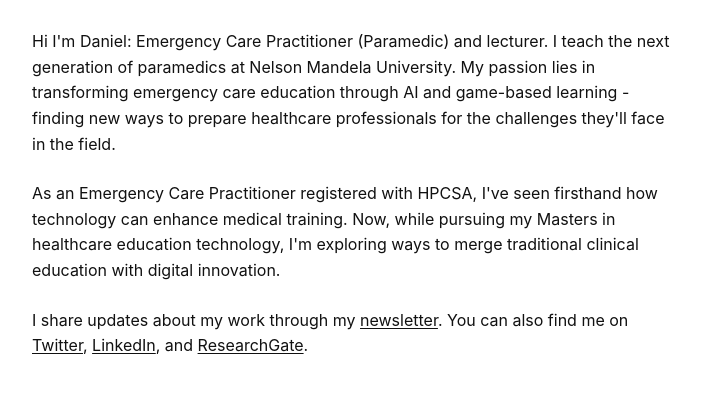
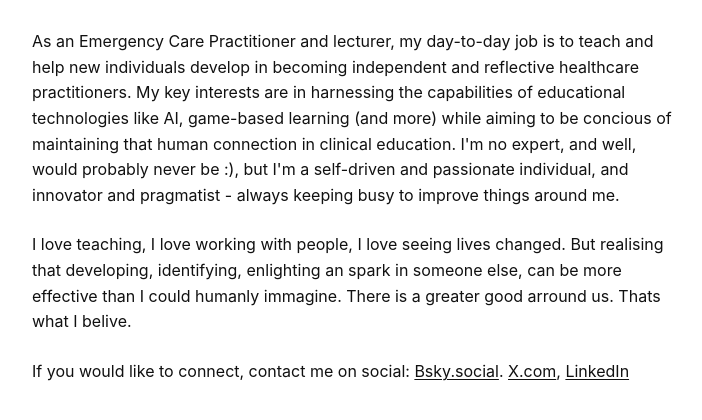
Before and after one commit to brinkdaniel/brinkdaniel.github.io, a plain HTML site: page index.html in a window 1280 px wide. Shown: the part 94-514 px from the top of the page, without its empty margins (283-985 px from the left). Drawn offline with Linux system fonts and the light colour scheme.

Commit message:
Update index.html

```diff
--- a/index.html
+++ b/index.html
@@ -36,10 +36,10 @@
 <body>
     <h1>Daniel Brink</h1>
 
-    <p>Hi I'm Daniel: Emergency Care Practitioner (Paramedic) and lecturer. I teach the next generation of paramedics at Nelson Mandela University. My passion lies in transforming emergency care education through AI and game-based learning - finding new ways to prepare healthcare professionals for the challenges they'll face in the field.</p>
+    <p>As an Emergency Care Practitioner and lecturer, my day-to-day job is to teach and help new individuals develop in becoming independent and reflective healthcare practitioners. My key interests are in harnessing the capabilities of educational technologies like AI, game-based learning (and more) while aiming to be concious of maintaining that human connection in clinical education. I'm no expert, and well, would probably never be :), but I'm a self-driven and passionate individual, and innovator and pragmatist - always keeping busy to improve things around me.</p>
 
-    <p>As an Emergency Care Practitioner registered with HPCSA, I've seen firsthand how technology can enhance medical training. Now, while pursuing my Masters in healthcare education technology, I'm exploring ways to merge traditional clinical education with digital innovation.</p>
+    <p>I love teaching, I love working with people, I love seeing lives changed. But realising that developing, identifying, enlighting an spark in someone else, can be more effective than I could humanly immagine. There is a greater good arround us. Thats what I belive.</p>
 
-    <p>I share updates about my work through my <a href="https://www.linkedin.com/build-relation/newsletter-follow?entityUrn=7216229306253922304">newsletter</a>. You can also find me on <a href="https://x.com/dnlbrnk">Twitter</a>, <a href="https://www.linkedin.com/in/dnlbrnk/">LinkedIn</a>, and <a href="https://www.researchgate.net/profile/Daniel-Brink">ResearchGate</a>.</p>
+    <p>If you would like to connect, contact me on social: <a href="https://bsky.app/profile/dnlbrnk.bsky.social">Bsky.social</a>.  <a href="https://x.com/dnlbrnk">X.com</a>, <a href="https://www.linkedin.com/in/dnlbrnk/">LinkedIn</a></p>
 </body>
 </html>
```
